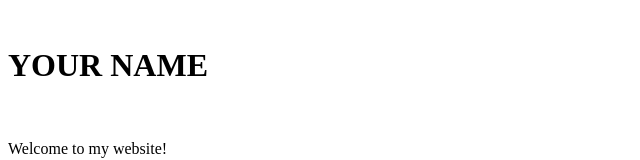
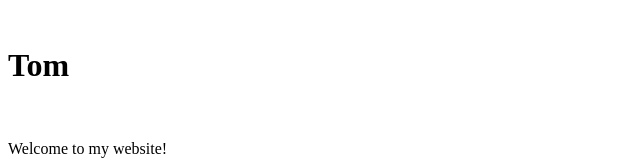
Before and after one commit to Shpongelious/shpongle.github.io, a plain HTML site: page index.html in a window 1280 px wide. Shown: the top 160 px of the page, without its empty margins (0-640 px from the left). Drawn offline with Linux system fonts and the light colour scheme.

Commit message:
Update index.html

```diff
--- a/index.html
+++ b/index.html
@@ -1,7 +1,7 @@
 <html>
 
 <body>
-  <h1>YOUR NAME</h1>
+  <h1>Tom</h1>
   <p>Welcome to my website!</p>
   <img src="https://content.codecademy.com/articles/github-pages-via-web-app/happy-ice-cream.gif" />
 </body>
```
